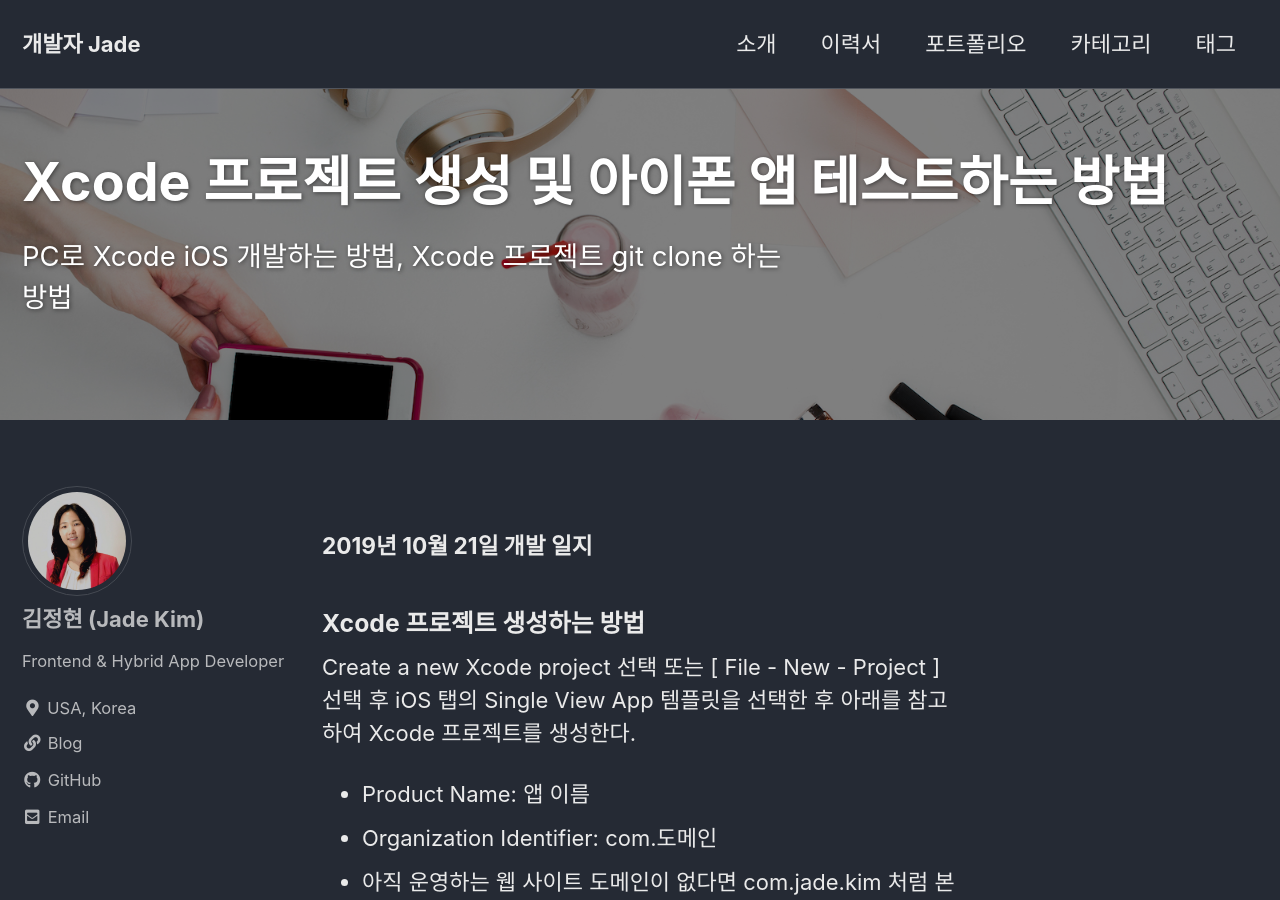
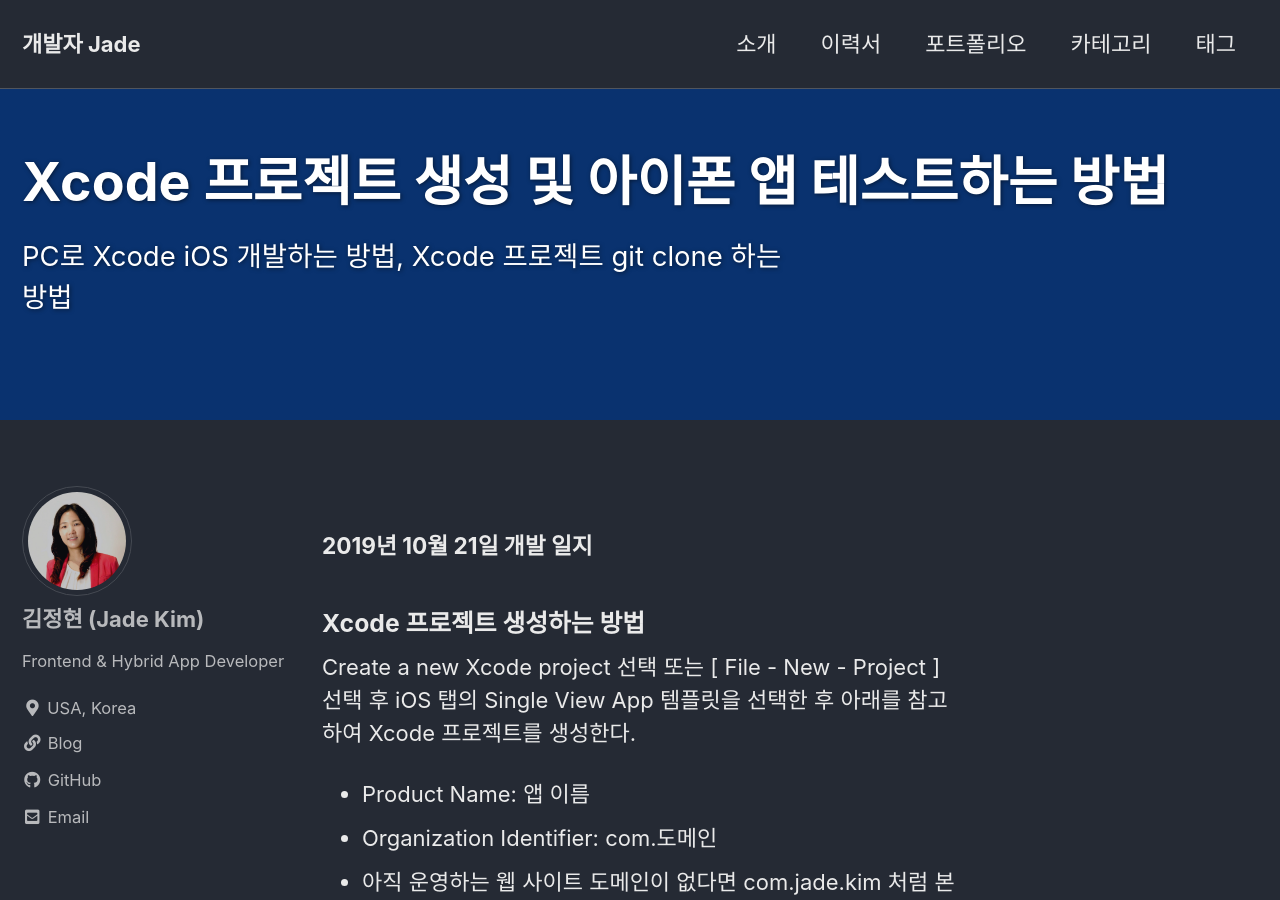
Before and after one commit to trevino-kim/github.io, a Jekyll site: the page built from _posts/2019-10-21-Xcode-Project-Start-Test.md, in a window 1280 px wide and 900 px high. Built offline with Jekyll 4.4.1, drawn with Linux system fonts in a browser that asks for light colours; cached includes are drawn as plain includes.

Commit message:
Update 2019-10-21-Xcode-Project-Start-Test.md

```diff
--- a/_posts/2019-10-21-Xcode-Project-Start-Test.md
+++ b/_posts/2019-10-21-Xcode-Project-Start-Test.md
@@ -2,9 +2,8 @@
 title: "Xcode 프로젝트 생성 및 아이폰 앱 테스트하는 방법"
 excerpt: "PC로 Xcode iOS 개발하는 방법, Xcode 프로젝트 git clone 하는 방법"
 header:
-  overlay_image: /assets/images/2019-10-21.jpg
+  overlay_color: "#1364DE"
   overlay_filter: rgba(0, 0, 0, 0.5)
-  teaser: /assets/images/2019-10-21.jpg
 categories:
     - iOS
 tags:
```
